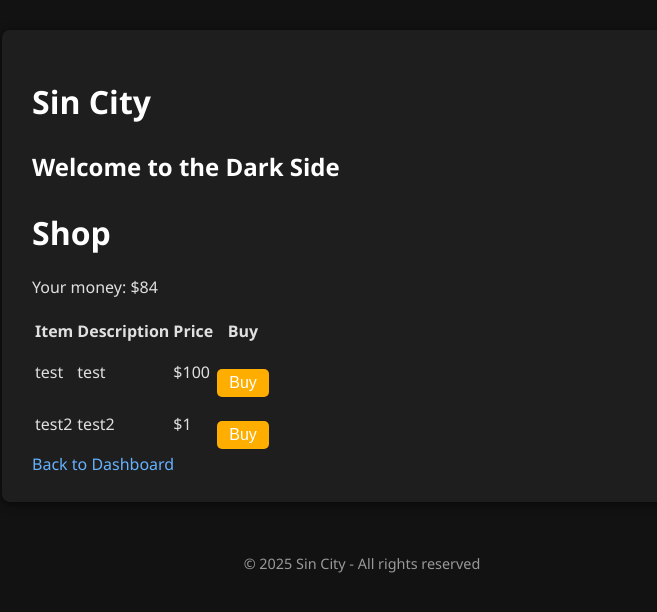
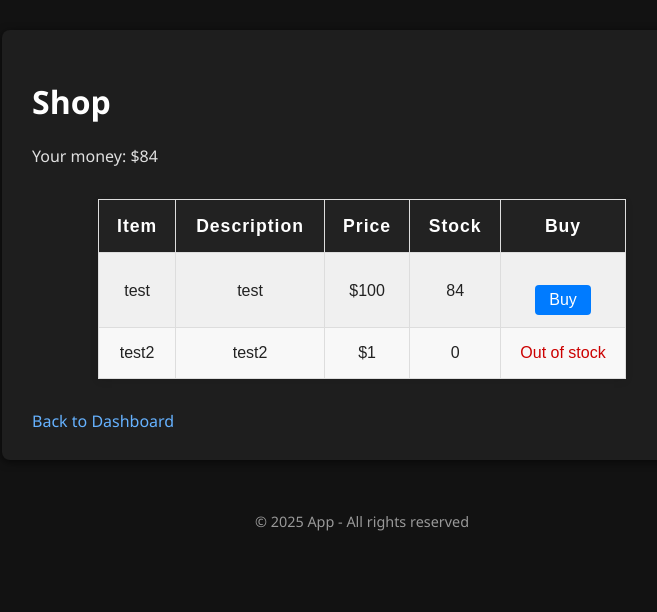
Before and after one commit to emixwebpy/SinCity-mafia, a Flask app: page /shop in a window 1280 px wide. Shown: the top 612 px of the page, without its empty margins (278-935 px from the left). Run offline with Flask 3, Linux system fonts and the light colour scheme; a user stored in the database is signed in; data comes from the database, SQL or seed files in the repository; both versions use the stored data as it was after the commit.

Commit message:
shop inventory
adding shop stock and inventory

```diff
--- a/app.py
+++ b/app.py
@@ -65,7 +65,17 @@ class ShopItem(db.Model):
     name = db.Column(db.String(64), nullable=False)
     description = db.Column(db.String(256))
     price = db.Column(db.Integer, nullable=False)
-    stock = db.Column(db.Integer, default=0)
+    stock = db.Column(db.Integer, nullable=False, default=0)
+
+class UserInventory(db.Model):
+    id = db.Column(db.Integer, primary_key=True)
+    user_id = db.Column(db.Integer, db.ForeignKey('user.id'), nullable=False)
+    item_id = db.Column(db.Integer, db.ForeignKey('shop_item.id'), nullable=False)
+    quantity = db.Column(db.Integer, default=1, nullable=False)
+
+    user = db.relationship('User', backref='inventory')
+    item = db.relationship('ShopItem')
+# Admin -------------------------------
 
 class UserModelView(ModelView):
     column_list = ('id', 'username','password', 'crew_id', 'xp', 'level', 'money', 'last_seen')
@@ -76,7 +86,7 @@ class UserModelView(ModelView):
     form = UserEditForm
 
     form_excluded_columns = ['password_hash', 'last_seen', 'last_earned']
-
+    column_list = ['id', 'username', 'is_admin', 'money', 'level', 'xp']  # Add is_admin here
     form_extra_fields = {
         'password': PasswordField('Password')
     }
@@ -169,13 +179,32 @@ def shop():
     if request.method == 'POST':
         item_id = request.form.get('item_id')
         item = ShopItem.query.get(item_id)
-        if item and current_user.money >= item.price:
+        if item and current_user.money >= item.price and item.stock > 0:
             current_user.money -= item.price
+            item.stock -= 1
+
+            # Add to inventory or increment quantity
+            inventory_item = UserInventory.query.filter_by(user_id=current_user.id, item_id=item.id).first()
+            if inventory_item:
+                inventory_item.quantity += 1
+            else:
+                inventory_item = UserInventory(user_id=current_user.id, item_id=item.id, quantity=1)
+                db.session.add(inventory_item)
+
             db.session.commit()
             message = f"You bought {item.name} for ${item.price}!"
+        elif item and item.stock <= 0:
+            message = "Sorry, this item is out of stock."
         else:
             message = "Not enough money or item not found."
     return render_template('shop.html', items=items, message=message)
+
+@app.route('/inventory')
+@login_required
+def inventory():
+    inventory_items = UserInventory.query.filter_by(user_id=current_user.id).all()
+    return render_template('inventory.html', inventory_items=inventory_items)
+
 @app.route('/users_online')
 @login_required
 def users_online():
--- a/templates/base.html
+++ b/templates/base.html
@@ -142,8 +142,7 @@ button:disabled {
 <body>
 
   <main>
-    <h1>Sin City</h1>
-    <h2>Welcome to the Dark Side</h2>
+
     {% block header %}{% endblock %}
 
     {% with messages = get_flashed_messages(with_categories=true) %}
@@ -166,7 +165,7 @@ button:disabled {
   </main>
 
   <footer>
-    &copy; {{ current_year if current_year else "2025" }} Sin City - All rights reserved
+    &copy; {{ current_year if current_year else "2025" }} App - All rights reserved
   </footer>
 
 </body>
--- a/templates/dashboard.html
+++ b/templates/dashboard.html
@@ -41,7 +41,7 @@
   <p>XP: {{ user.xp }}</p>
   <p>Level: {{ current_user.level }}</p>
   <a href="{{ url_for('shop') }}">Go to Shop</a>
-
+  <a href="{{ url_for('inventory') }}">View Inventory</a>
   {% if current_user.crew %}
     <p>You are in crew: <a href="{{ url_for('crew_page', crew_id=crew.id) }}">{{ crew.name }}</a></strong></p>
 
--- a/templates/shop.html
+++ b/templates/shop.html
@@ -6,11 +6,12 @@
 {% if message %}
   <p>{{ message }}</p>
 {% endif %}
-<table>
+<table class="shop-table">
   <tr>
     <th>Item</th>
     <th>Description</th>
     <th>Price</th>
+    <th>Stock</th>
     <th>Buy</th>
   </tr>
   {% for item in items %}
@@ -18,14 +19,60 @@
     <td>{{ item.name }}</td>
     <td>{{ item.description }}</td>
     <td>${{ item.price }}</td>
+    <td>{{ item.stock }}</td>
     <td>
+      {% if item.stock > 0 %}
       <form method="post">
         <input type="hidden" name="item_id" value="{{ item.id }}">
         <button type="submit">Buy</button>
       </form>
+      {% else %}
+      <span style="color: #c00;">Out of stock</span>
+      {% endif %}
     </td>
   </tr>
   {% endfor %}
 </table>
 <a href="{{ url_for('dashboard') }}">Back to Dashboard</a>
+
+<style>
+.shop-table {
+  width: 80%;
+  margin: 30px auto;
+  border-collapse: collapse;
+  font-family: Arial, sans-serif;
+  background: #f8f8f8;
+  box-shadow: 0 2px 8px rgba(0,0,0,0.08);
+}
+.shop-table th, .shop-table td {
+  border: 1px solid #ddd;
+  color: #222;
+  padding: 12px 16px;
+  text-align: center;
+}
+.shop-table th {
+  background: #222;
+  color: #ffffff;
+  font-size: 1.1em;
+  letter-spacing: 1px;
+}
+.shop-table tr:nth-child(even) {
+  background: #f0f0f0;
+}
+.shop-table tr:hover {
+  background: #e0eaff;
+}
+.shop-table button {
+  background: #007bff;
+  color: #fff;
+  border: none;
+  padding: 6px 14px;
+  border-radius: 4px;
+  cursor: pointer;
+  transition: background 0.2s;
+}
+.shop-table button:hover {
+  background: #0056b3;
+}
+</style>
 {% endblock %}
```
Also changed, not shown: templates/inventory.html (added, +24 -0 lines), instance/users.db.
